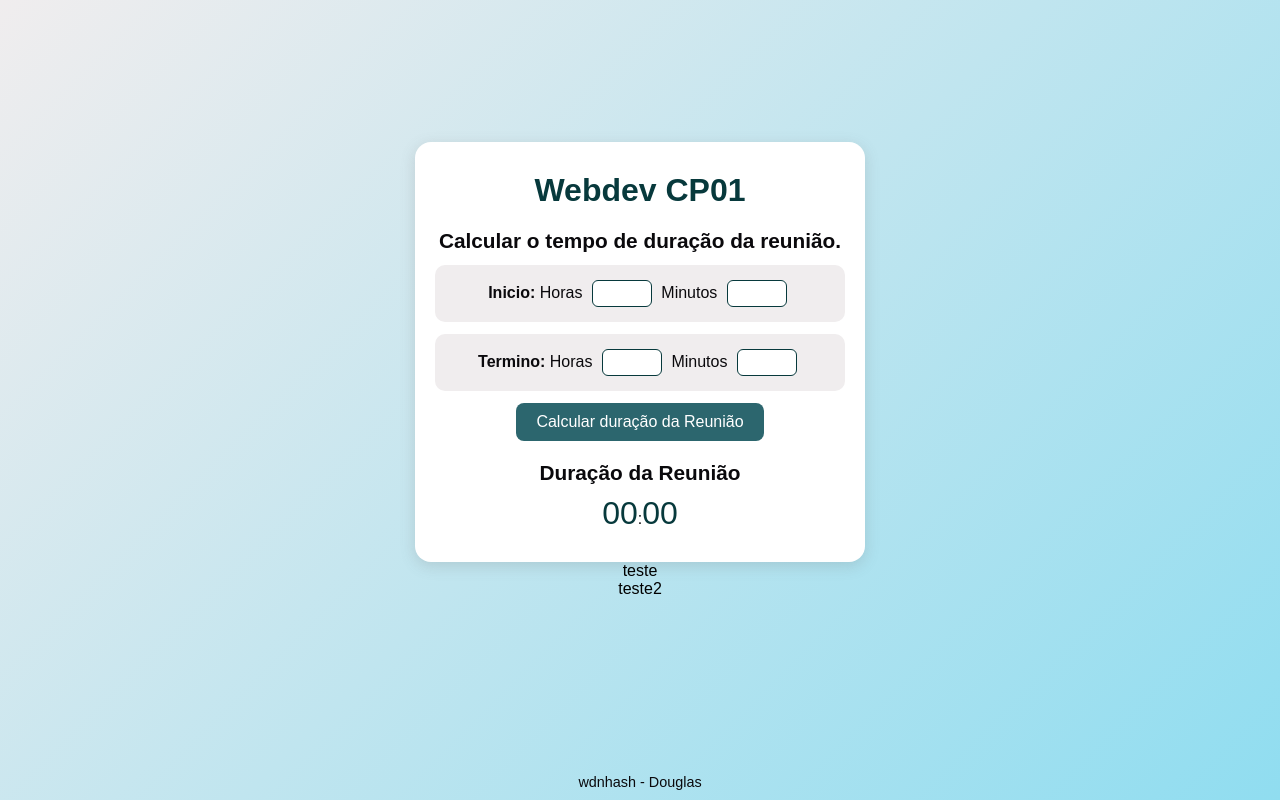
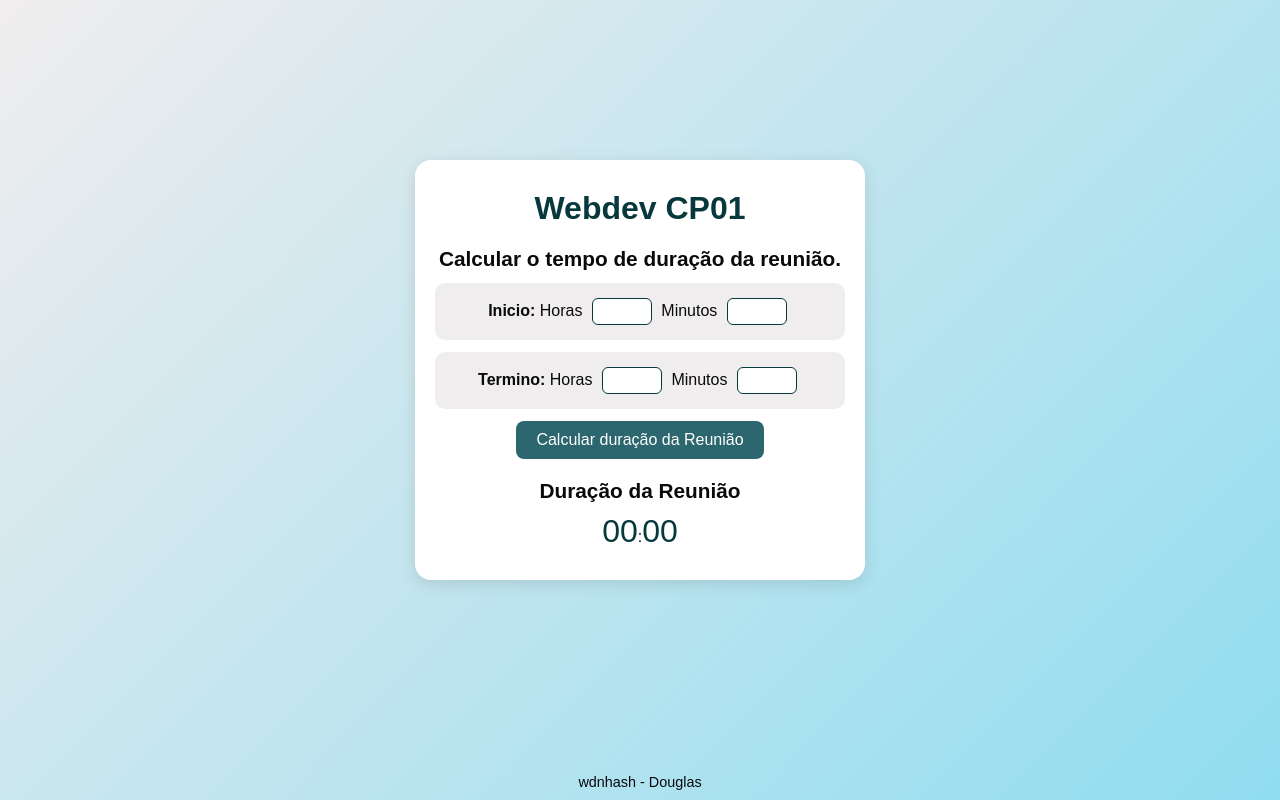
Before and after one commit to wdnhash/cp1-tempoReuniao, a plain HTML site: page cp1-tempoReuniao/index.html in a window 1280 px wide. Drawn offline with Linux system fonts and the light colour scheme.

Commit message:
correção

```diff
--- a/cp1-tempoReuniao/index.html
+++ b/cp1-tempoReuniao/index.html
@@ -40,9 +40,5 @@
         <a href="https://github.com/wdnhash" target="_blank">wdnhash -</a>
         <a href="https://github.com/DGdoougz" target="_blank">Douglas</a>
     </footer>
-
-    <p>teste</p>
-
-    <p>teste2</p>
 </body>
 </html>
```
